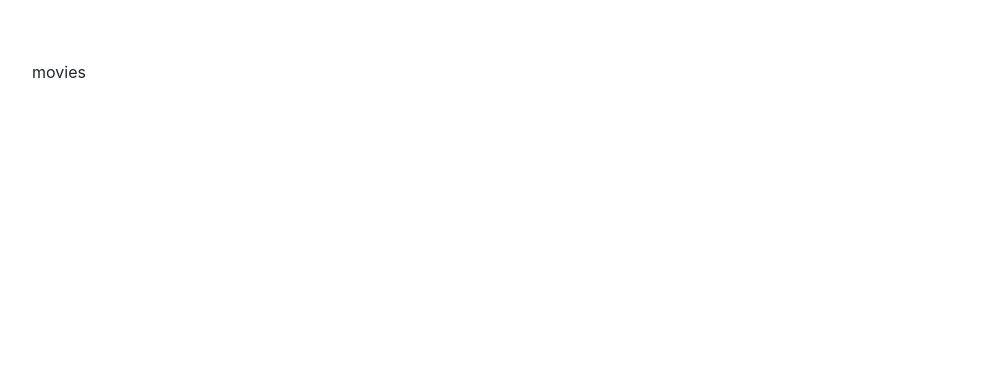
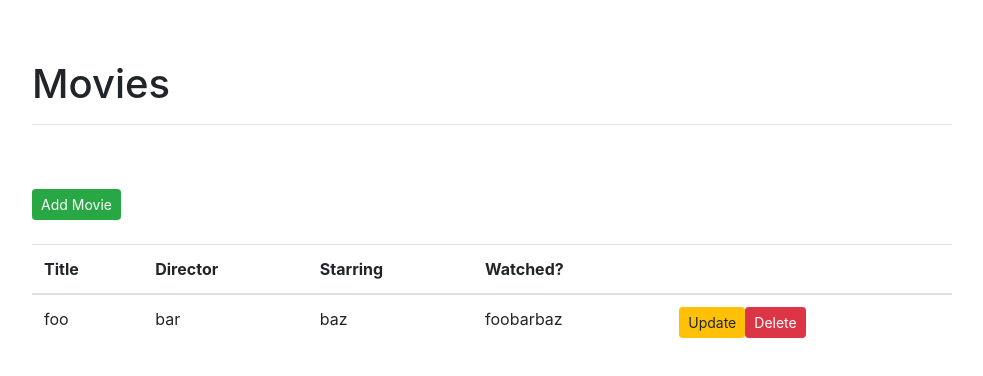
Before and after one commit to gnnro/flask-vue, a Vue app in the folder client/: page /#/ in a window 1280 px wide. Shown: the top 376 px of the page, without its empty margins (53-1036 px from the left). Built offline with nearby package versions, Linux system fonts and the light colour scheme.

Commit message:
add table for movies with buttons

```diff
--- a/client/src/components/Movies.vue
+++ b/client/src/components/Movies.vue
@@ -1,6 +1,36 @@
 <template>
     <div class="container">
-      <p>movies</p>
+      <div class="row">
+        <div class="col-sm-10">
+          <h1>Movies</h1>
+          <hr><br><br>
+          <button type="button" class="btn btn-success btn-sm">Add Movie</button>
+          <br><br>
+          <table class="table table-hover">
+            <thead>
+              <tr>
+                <th scope="col">Title</th>
+                <th scope="col">Director</th>
+                <th scope="col">Starring</th>
+                <th scope="col">Watched?</th>
+                <th></th>
+              </tr>
+            </thead>
+            <tbody>
+             <tr>
+               <td>foo</td>
+               <td>bar</td>
+               <td>baz</td>
+               <td>foobarbaz</td>
+               <td>
+                 <button type="button" class="btn btn-warning btn-sm">Update</button>
+                 <button type="button" class="btn btn-danger btn-sm">Delete</button>
+               </td>
+             </tr>
+            </tbody>
+          </table>
+        </div>
+      </div>
     </div>
 </template>
 
```
